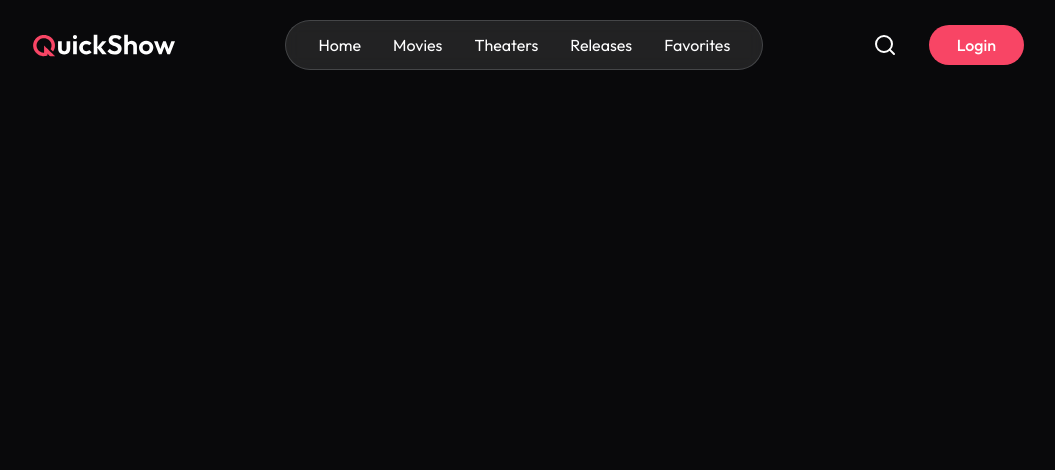
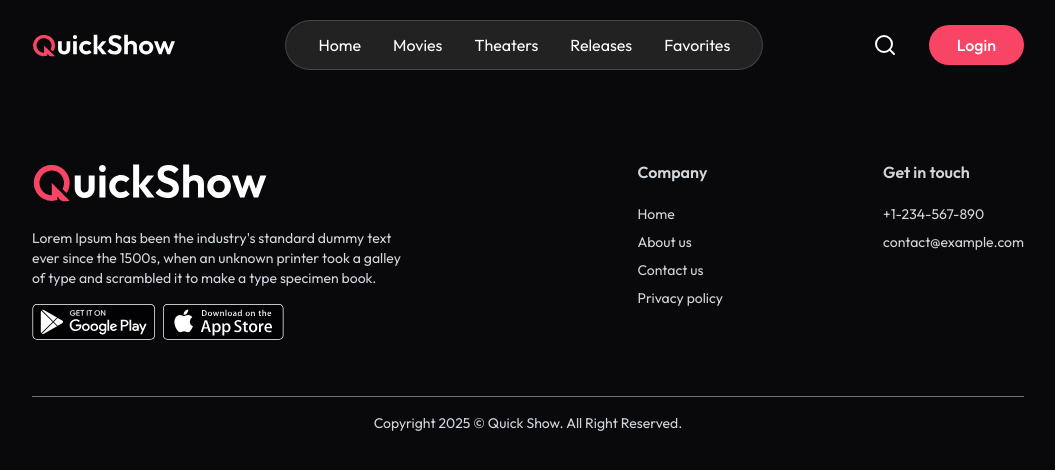
Before and after one commit to ArunSathy/movie-ticket-booking-app, a React app in the folder client/: page /favorite in a window 1280 px wide. Shown: the top 470 px of the page, without its empty margins (112-1167 px from the left). Built offline with nearby package versions, Linux system fonts and the light colour scheme; no server answers; the HTML template or start-up script is replaced by a standard one.

Commit message:
Now we've completed the home of the web app by adding trailer section and footer to it.

```diff
--- a/client/src/components/Footer.jsx
+++ b/client/src/components/Footer.jsx
@@ -1,10 +1,43 @@
 import React from 'react'
+import { assets } from '../assets/assets'
 
 const Footer = () => {
   return (
-    <div>
-
-    </div>
+    <footer className="px-6 md:px-16 lg:px-36 mt-40 w-full text-gray-300">
+            <div className="flex flex-col md:flex-row justify-between w-full gap-10 border-b border-gray-500 pb-14">
+                <div className="md:max-w-96">
+                    <img alt="" class="h-11" src={assets.logo} />
+                    <p className="mt-6 text-sm">
+                        Lorem Ipsum has been the industry's standard dummy text ever since the 1500s, when an unknown printer took a galley of type and scrambled it to make a type specimen book.
+                    </p>
+                    <div className="flex items-center gap-2 mt-4">
+                        <img src={assets.googlePlay} alt="google play" className="h-9 w-auto" />
+                        <img src={assets.appStore} alt="app store" className="h-9 w-auto" />
+                    </div>
+                </div>
+                <div className="flex-1 flex items-start md:justify-end gap-20 md:gap-40">
+                    <div>
+                        <h2 className="font-semibold mb-5">Company</h2>
+                        <ul className="text-sm space-y-2">
+                            <li><a href="#">Home</a></li>
+                            <li><a href="#">About us</a></li>
+                            <li><a href="#">Contact us</a></li>
+                            <li><a href="#">Privacy policy</a></li>
+                        </ul>
+                    </div>
+                    <div>
+                        <h2 className="font-semibold mb-5">Get in touch</h2>
+                        <div className="text-sm space-y-2">
+                            <p>+1-234-567-890</p>
+                            <p>contact@example.com</p>
+                        </div>
+                    </div>
+                </div>
+            </div>
+            <p className="pt-4 text-center text-sm pb-5">
+                Copyright {new Date().getFullYear()} © <a href="#">Quick Show</a>. All Right Reserved.
+            </p>
+        </footer>
   )
 }
 
--- /dev/null
+++ b/client/src/components/TrailerSection.jsx
@@ -0,0 +1,37 @@
+import React, { useState } from "react";
+import { dummyTrailers } from "../assets/assets";
+import ReactPlayer from "react-player";
+import BlurCircle from "./BlurCircle";
+import { PlayCircleIcon } from "lucide-react";
+
+const TrailerSection = () => {
+    const [currentTrailer, setCurrentTrailer] = useState(dummyTrailers[0]);
+
+    return (
+        <div className="px-6 md:px-16 lg:px-24 xl:px-44 py-20 overflow-hidden">
+            <p className="text-gray-300 font-medium text-lg max-w-[960px] mx-auto">Trailers</p>
+
+            <div className="relative mt-6 flex justify-center">
+                <BlurCircle top="-100px" right="-100px" />
+
+                <ReactPlayer src={currentTrailer.videoUrl} controls={false} className="mx-auto max-w-full" width="960px" height="540px" />
+
+            </div>
+
+            <div className="group grid grid-cols-4 gap-4 md:gap-8 mt-8 max-w-3xl mx-auto">
+
+                {dummyTrailers.map((trailer) => (
+
+                    <div key={trailer.image} onClick={()=> setCurrentTrailer(trailer)} className="relative group-hover:not-hover:opacity-50 hover:-translate-y-1 duration-300 transition max-md:h-60 md:max-h-60 cursor-pointer">
+
+                        <img src={trailer.image} alt="trailer" className="rounded-lg w-full h-full object-cover brightness-75" />
+                        <PlayCircleIcon strokeWidth={1.6} className="absolute top-1/2 left-1/2 w-5 md:w-8 h-5 md:h-12 transform -translate-x-1/2 -translate-y-1/2" />
+                    </div>
+                ))}
+            </div>
+
+        </div>
+    );
+};
+
+export default TrailerSection;
--- a/client/src/pages/Home.jsx
+++ b/client/src/pages/Home.jsx
@@ -1,12 +1,14 @@
 import React from 'react'
 import HeroSection from '../components/HeroSection'
 import FeaturedSection from '../components/FeaturedSection'
+import TrailerSection from '../components/TrailerSection'
 
 const Home = () => {
   return (
     <>
       <HeroSection />
       <FeaturedSection />
+      <TrailerSection/>
     </>
   )
 }
```
